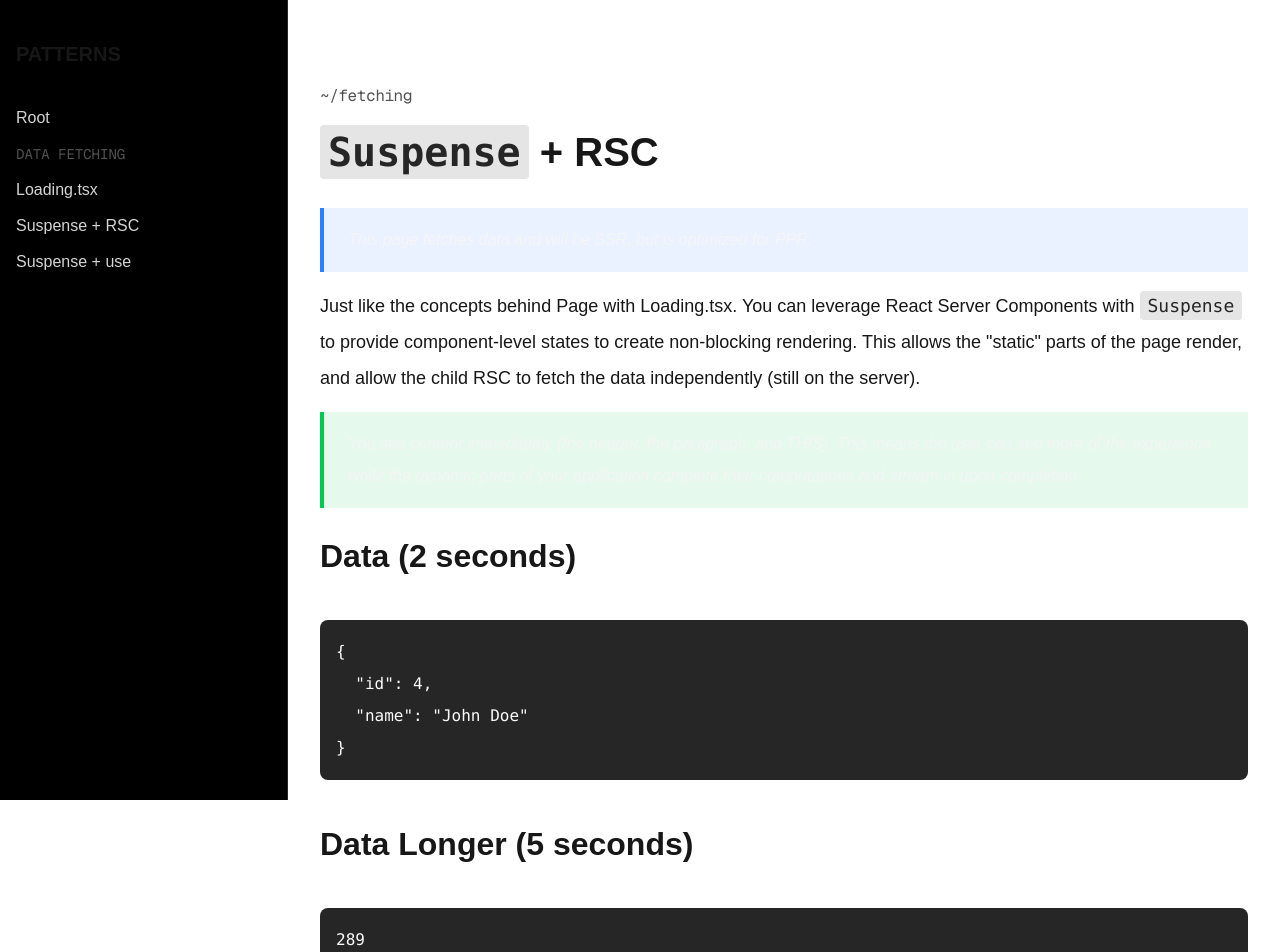
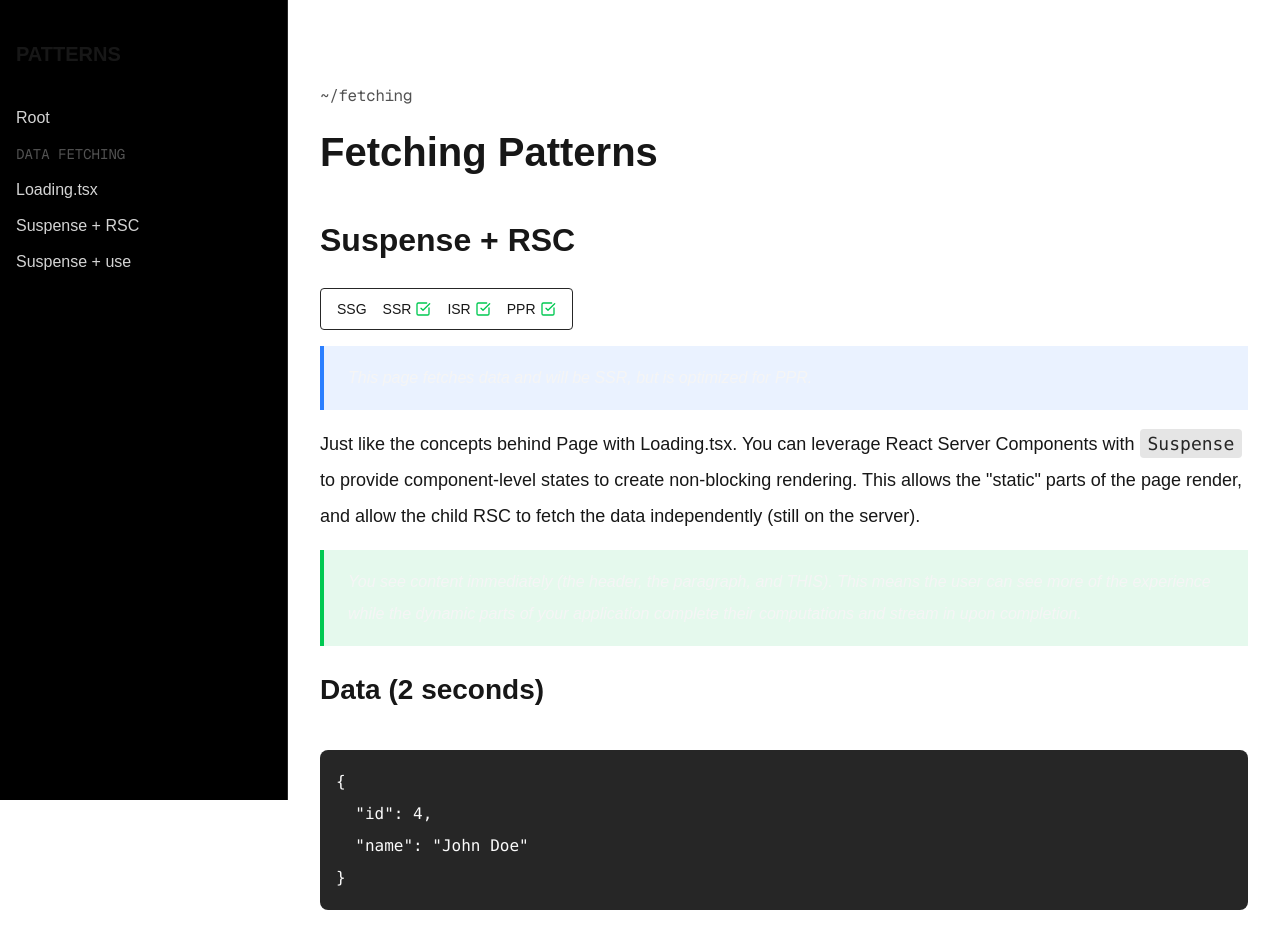
Before and after one commit to mcabs3/next-playground, a Next.js app: page /fetching/suspense-rsc in a window 1280 px wide. Shown: the top 952 px of the page. Built offline with nearby package versions, Linux system fonts and the light colour scheme.

Commit message:
adding rendering page support

```diff
--- /dev/null
+++ b/src/app/_components/render-support.tsx
@@ -0,0 +1,46 @@
+import { CheckSquare as Check, XSquare } from "lucide-react";
+
+type RenderSupportType = boolean | "partial";
+
+function SupportIcon({ status }: { status?: RenderSupportType }) {
+  switch (status) {
+    case true:
+      return <Check className="w-4 text-green-500" />;
+    case false:
+      return <XSquare className="w-4 text-red-500" />;
+    case "partial":
+      return <XSquare className="w-4 text-yellow-500" />;
+    default:
+      return null;
+  }
+}
+
+export function RenderSupportList({
+  ssg,
+  ssr,
+  isr,
+  ppr,
+}: {
+  ssg?: RenderSupportType;
+  ssr?: RenderSupportType;
+  isr?: RenderSupportType;
+  ppr?: RenderSupportType;
+}) {
+  return (
+    <ul className="inline-flex gap-4 px-4 py-2 rounded text-sm items-center border border-neutral-800">
+      <li className="flex gap-1 items-center">
+        SSG <SupportIcon status={ssg} />
+      </li>
+
+      <li className="flex gap-1 items-center">
+        SSR <SupportIcon status={ssr} />
+      </li>
+      <li className="flex gap-1 items-center">
+        ISR <SupportIcon status={isr} />
+      </li>
+      <li className="flex gap-1 items-center">
+        PPR <SupportIcon status={ppr} />
+      </li>
+    </ul>
+  );
+}
--- a/src/app/fetching/layout.tsx
+++ b/src/app/fetching/layout.tsx
@@ -5,6 +5,7 @@ export default function Layout({ children }: { children: React.ReactNode }) {
         <span className="font-mono text-neutral-600 tracking-tight">
           ~/fetching
         </span>
+        <h1>Fetching Patterns</h1>
       </header>
       {children}
     </div>
--- a/src/app/fetching/page.tsx
+++ b/src/app/fetching/page.tsx
@@ -1,7 +1,6 @@
 export default function Page() {
   return (
     <main>
-      <h1>Data Fetching</h1>
       <blockquote data-level="green">
         This page fetches no content and can be built as static
       </blockquote>
--- a/src/app/fetching/suspense-page/page.tsx
+++ b/src/app/fetching/suspense-page/page.tsx
@@ -1,3 +1,4 @@
+import { RenderSupportList } from "@/app/_components/render-support";
 import { getData, getDataLonger } from "@/lib/data";
 
 export default async function Page() {
@@ -5,10 +6,15 @@ export default async function Page() {
   const dataLonger = await getDataLonger();
   return (
     <div>
-      <h1>
+      <h2>
         Page with a co-located <code>loading.tsx</code>
-      </h1>
-      <blockquote>This page fetches data, this will be SSR</blockquote>
+      </h2>
+      <RenderSupportList ssr isr ppr="partial" />
+      <blockquote data-level="warning">
+        Partial prerendering is supported, but because of the fetch at the page
+        level, it will block the rest of the content from being sent, negating
+        the benefits of PPR.
+      </blockquote>
       <p>
         This page is the Server Component that also fetches the data. In the
         same folder as this <code>page.tsx</code> is a <code>loading.tsx</code>.
@@ -16,16 +22,16 @@ export default async function Page() {
         navigation is felt and immediate, but the downside is you cannot show
         anything about the page until this content is fetched.
       </p>
-      <blockquote data-level="warning">
+      <p>
         The drawback is that there is some static content on this page (and
         layout). So while we are able to get the main layout to render and see
         that we have navigated. We still cannot show any of the page content
         until the page has fully fetched the data.
-      </blockquote>
+      </p>
 
-      <h2>Data (2 seconds)</h2>
+      <h3>Data (2 seconds)</h3>
       <pre>{JSON.stringify(data, null, 2)}</pre>
-      <h2>Data Longer (5 seconds)</h2>
+      <h3>Data Longer (5 seconds)</h3>
       <pre>{JSON.stringify(dataLonger, null, 2)}</pre>
     </div>
   );
--- a/src/app/fetching/suspense-rsc/page.tsx
+++ b/src/app/fetching/suspense-rsc/page.tsx
@@ -1,13 +1,13 @@
 import Link from "next/link";
 import DataComponent from "./_components/async-data-component";
 import DataLongerComponent from "./_components/async-data-longer-component";
+import { RenderSupportList } from "@/app/_components/render-support";
 
 export default function Page() {
   return (
     <div>
-      <h1>
-        <code>Suspense</code> + RSC
-      </h1>
+      <h2>Suspense + RSC</h2>
+      <RenderSupportList ssr isr ppr />
       <blockquote>
         This page fetches data and will be SSR, but is optimized for PPR.
       </blockquote>
@@ -26,9 +26,9 @@ export default function Page() {
         your application complete their computations and stream in upon
         completion.
       </blockquote>
-      <h2>Data (2 seconds)</h2>
+      <h3>Data (2 seconds)</h3>
       <DataComponent />
-      <h2>Data Longer (5 seconds)</h2>
+      <h3>Data Longer (5 seconds)</h3>
       <DataLongerComponent />
     </div>
   );
--- a/src/app/globals.css
+++ b/src/app/globals.css
@@ -38,6 +38,12 @@ h2 {
   margin-bottom: 1rem;
 }
 
+h3 {
+  font-size: 1.75rem;
+  font-weight: bold;
+  margin-bottom: 1rem;
+}
+
 p {
   @apply text-lg leading-loose;
   margin-bottom: 1rem;
```
Also changed, not shown: package.json (+6 -5 lines), 1 other file (tests, documents, lock files or other folders).
